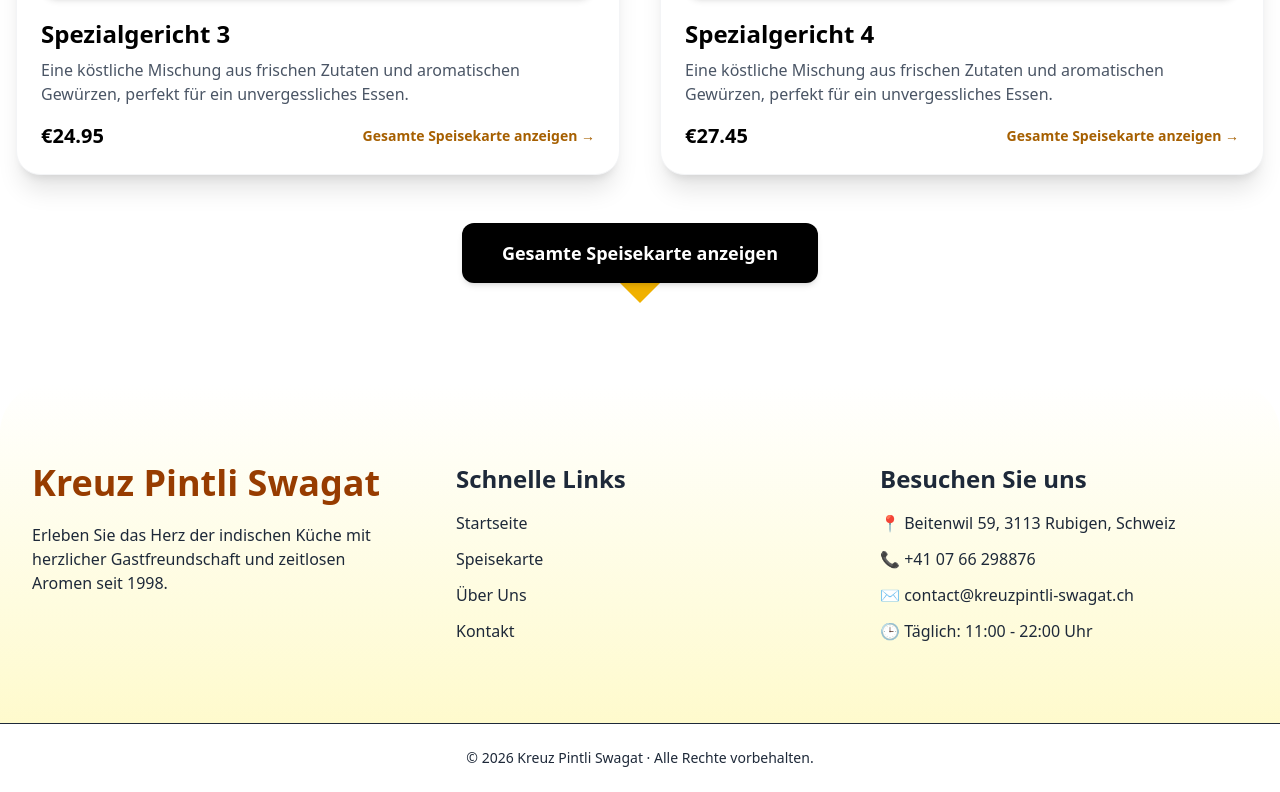
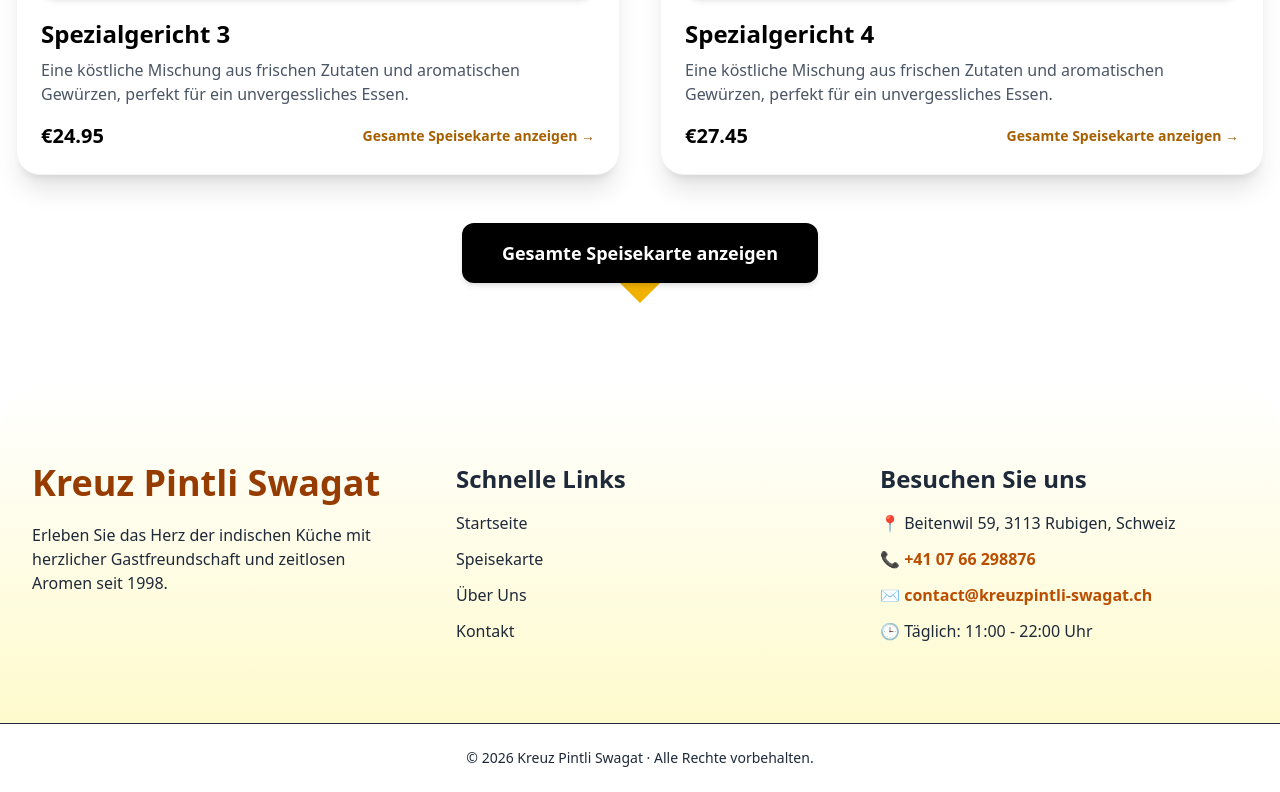
Before and after one commit to Rahul10291029/Restaurant-Website, a React (Vite) app in the folder RestaurantWebsite/: page / in a window 1280 px wide. Shown: the part 2437-3229 px from the top of the page. Built offline with nearby package versions, Linux system fonts and the light colour scheme; no server answers.

Commit message:
update title

```diff
--- a/RestaurantWebsite/package.json
+++ b/RestaurantWebsite/package.json
@@ -21,6 +21,7 @@
     "i18next": "^25.2.1",
     "i18next-browser-languagedetector": "^8.2.0",
     "i18next-http-backend": "^3.0.2",
+    "js-cookie": "^3.0.5",
     "lucide-react": "^0.511.0",
     "mongoose": "^8.15.2",
     "motion": "^12.25.0",
--- a/RestaurantWebsite/src/Components/Home.jsx
+++ b/RestaurantWebsite/src/Components/Home.jsx
@@ -250,8 +250,25 @@ const Home = () => {
               </h4>
               <ul className="space-y-3">
                 <li>📍 {t("footer_address")}</li>
-                <li>📞 {t("footer_phone")}</li>
-                <li>✉️ {t("footer_email")}</li>
+                <li>
+  📞{" "}
+  <a
+    href={`tel:${t("footer_phone")}`}
+    className="font-semibold text-amber-700 hover:text-amber-900 hover:underline"
+  >
+    {t("footer_phone")}
+  </a>
+</li>
+
+<li>
+  ✉️{" "}
+  <a
+    href={`mailto:${t("footer_email")}`}
+    className="font-semibold text-amber-700 hover:text-amber-900 hover:underline"
+  >
+    {t("footer_email")}
+  </a>
+</li>
                 <li>🕒 {t("footer_hours")}</li>
               </ul>
             </div>
--- a/RestaurantWebsite/src/Components/Navbar.jsx
+++ b/RestaurantWebsite/src/Components/Navbar.jsx
@@ -1,4 +1,5 @@
 import React, { useEffect, useRef, useState } from "react";
+import Cookies from "js-cookie";
 import { Link, useLocation } from "react-router-dom";
 import {
   Menu,
@@ -59,7 +60,10 @@ const validateForm = (data, t) => {
 const Navbar = () => {
   const { t, i18n } = useTranslation();
   const location = useLocation();
-
+  const changeLanguage = (lang) => {
+    i18n.changeLanguage(lang);
+    Cookies.set("lang", lang, { expires: 365 });
+  };
   const [mobileOpen, setMobileOpen] = useState(false);
   const [showReservationModal, setShowReservationModal] = useState(false);
 
@@ -215,18 +219,21 @@ const Navbar = () => {
             <div className="flex items-center">
               <select
                 value={i18n.language}
-                onChange={(e) => i18n.changeLanguage(e.target.value)}
-                className="border rounded-md px-2 py-1 text-sm bg-white"
-                aria-label="Select language"
+                onChange={(e) => changeLanguage(e.target.value)}
+                className="border rounded-md px-3 py-2 text-sm"
               >
-                <option value="de">DE</option>
-                <option value="en">EN</option>
+                <option value="de">Deutsch</option>
+                <option value="en">English</option>
               </select>
             </div>
           </div>
 
           <Link to="/" className="hidden md:flex items-center gap-2 -ml-6">
-            <img src="/Swagatlogo.png" alt="Swagat Logo" className="h-12 w-auto" />
+            <img
+              src="/Swagatlogo.png"
+              alt="Swagat Logo"
+              className="h-12 w-auto"
+            />
             <span className="font-extrabold text-amber-800 text-base sm:text-lg md:text-2xl leading-tight whitespace-nowrap">
               Kreuz Pintli Swagat
             </span>
@@ -251,7 +258,7 @@ const Navbar = () => {
 
             <select
               value={i18n.language}
-              onChange={(e) => i18n.changeLanguage(e.target.value)}
+              onChange={(e) =>changeLanguage(e.target.value)}
               className="border rounded-md px-3 py-2 text-sm"
             >
               <option value="de">Deutsch</option>
@@ -275,13 +282,15 @@ const Navbar = () => {
               <Home size={18} className="text-amber-500" /> {t("nav_home")}
             </Link>
             <Link to="/menu" className="flex items-center gap-3">
-              <ShoppingCart size={18} className="text-amber-500" /> {t("nav_menu")}
+              <ShoppingCart size={18} className="text-amber-500" />{" "}
+              {t("nav_menu")}
             </Link>
             <Link to="/about" className="flex items-center gap-3">
               <Info size={18} className="text-amber-500" /> {t("nav_about")}
             </Link>
             <Link to="/gallery" className="flex items-center gap-3">
-              <GalleryIcon size={18} className="text-amber-500" /> {t("nav_gallery")}
+              <GalleryIcon size={18} className="text-amber-500" />{" "}
+              {t("nav_gallery")}
             </Link>
             <Link to="/contact" className="flex items-center gap-3">
               <Phone size={18} className="text-amber-500" /> {t("nav_contact")}
--- a/RestaurantWebsite/src/Components/i18n.js
+++ b/RestaurantWebsite/src/Components/i18n.js
@@ -1,22 +1,27 @@
-import i18n from 'i18next';
-import { initReactI18next } from 'react-i18next';
+import i18n from "i18next";
+import { initReactI18next } from "react-i18next";
+import Cookies from "js-cookie";
 
-import en from '../locales/en/translation.json';
-import de from '../locales/de/translation.json';
-import fr from '../locales/fr/translation.json';
-import es from '../locales/es/translation.json';
+import en from "../locales/en/translation.json";
+import de from "../locales/de/translation.json";
+import fr from "../locales/fr/translation.json";
+import es from "../locales/es/translation.json";
 
-i18n
-  .use(initReactI18next)
-  .init({
+const savedLang = Cookies.get("lang") || "de"; // ✅ cookie first
+
+i18n.use(initReactI18next).init({
+  initImmediate: false, // ✅ important with Vite
+
   resources: {
     en: { translation: en },
     de: { translation: de },
     fr: { translation: fr },
     es: { translation: es },
   },
-    lng: 'de',
-    fallbackLng: 'en',
+
+  lng: savedLang,
+  fallbackLng: "de",
+
   interpolation: {
     escapeValue: false,
   },
```
Also changed, not shown: 1 other file (tests, documents, lock files or other folders). Lines whose indentation alone changed are shown as unchanged.
